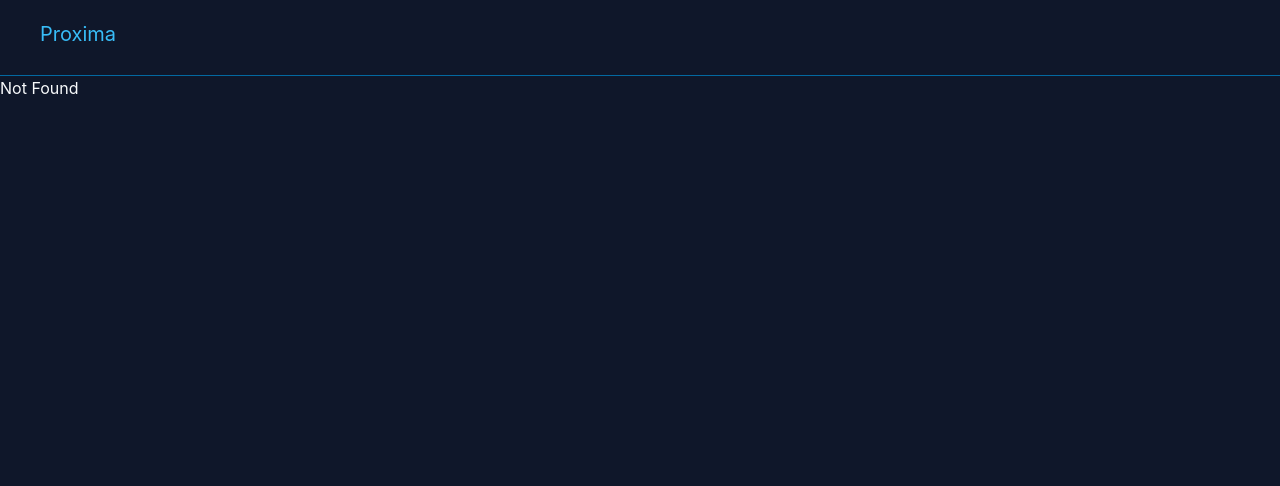
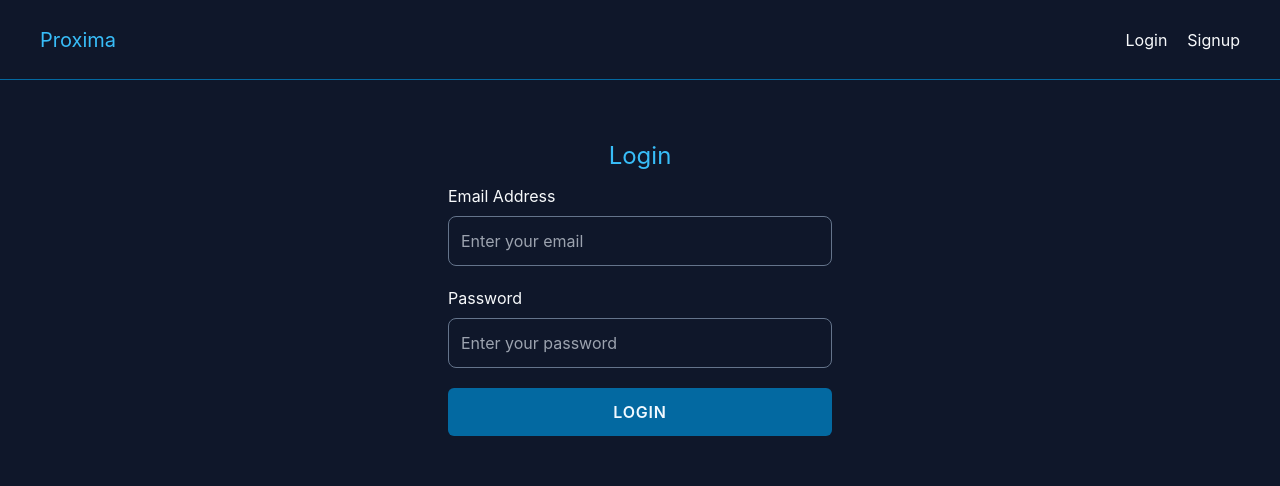
Before and after one commit to tahminaroshni/proxima-client, a React (Create React App) app: page /login in a window 1280 px wide. Before the commit this address had no page. Shown: the top 486 px of the page. Built offline with nearby package versions, Linux system fonts and the light colour scheme.

Commit message:
login page added

```diff
--- a/src/App.js
+++ b/src/App.js
@@ -2,18 +2,20 @@ import { Route, Routes } from "react-router-dom";
 import Footer from "./components/Footer";
 import Navbar from "./components/Navbar";
 import Home from "./pages/Home";
-import NotFound from "./pages/NotFound";
+import Login from "./pages/Login";
 import Projects from "./pages/Projects";
+import Signup from "./pages/Signup";
 
 function App() {
   return (
     <>
+      <Navbar />
       <div className="app bg-slate-900 text-slate-50 min-h-screen container mx-auto py-5">
-        <Navbar />
         <Routes>
           <Route path="/" element={<Home />} />
           <Route path="/projects" element={<Projects />} />
-          <Route path="*" element={<NotFound />} />
+          <Route path="/login" element={<Login />} />
+          <Route path="/signup" element={<Signup />} />
         </Routes>
       </div>
       <Footer />
--- a/src/components/Navbar.js
+++ b/src/components/Navbar.js
@@ -2,8 +2,14 @@ import { Link } from "react-router-dom";
 
 const Navbar = () => {
   return (
-    <div className="h-14 border-b border-sky-700 px-10">
-      <Link to="/" className="text-sky-400 text-xl">Proxima</Link>
+    <div className="h-20 bg-slate-900 text-slate-50 border-b border-sky-700 px-10 flex justify-between items-center">
+      <h2>
+        <Link to="/" className="text-sky-400 text-xl">Proxima</Link>
+      </h2>
+      <nav className="flex gap-5">
+        <Link to='/login'>Login</Link>
+        <Link to='/signup'>Signup</Link>
+      </nav>
     </div>
   );
 };
--- /dev/null
+++ b/src/pages/Login.js
@@ -0,0 +1,32 @@
+import { useState } from "react";
+
+const Login = () => {
+  const [email, setEmail] = useState("");
+  const [password, setPassword] = useState("");
+
+  return (
+    <div className="flex flex-col gap-3 items-center">
+      <h2 className="text-2xl text-sky-400 mt-10">Login</h2>
+
+      <form className="flex flex-col gap-5">
+        <div className="from-control flex flex-col gap-2">
+          <label className='cursor-pointer' htmlFor="email">Email Address</label>
+          <input
+            value={email}
+            onChange={(e) => setEmail(e.target.value)}
+            className='w-96 bg-transparent border focus:border-sky-700 outline-none rounded-lg p-3 border-slate-500' type="email" id="email" placeholder='Enter your email' />
+        </div>
+        <div className="from-control flex flex-col gap-2">
+          <label className='cursor-pointer' htmlFor="password">Password</label>
+          <input
+            value={password}
+            onChange={(e) => setPassword(e.target.value)}
+            className='w-96 bg-transparent border focus:border-sky-700 outline-none rounded-lg p-3 border-slate-500' type="password" id="password" placeholder='Enter your password' />
+        </div>
+        <button type="submit" className="form-control bg-sky-700 text-sky-50 rounded-md text-center font-semibold uppercase tracking-wider p-3">Login</button>
+      </form>
+    </div>
+  );
+};
+
+export default Login;
--- a/src/pages/NotFound.js
+++ /dev/null
@@ -1,10 +0,0 @@
-
-const NotFound = () => {
-  return (
-    <div>
-      Not Found
-    </div>
-  );
-};
-
-export default NotFound;
--- /dev/null
+++ b/src/pages/Signup.js
@@ -0,0 +1,10 @@
+
+const Signup = () => {
+  return (
+    <div>
+      Signup
+    </div>
+  );
+};
+
+export default Signup;
```
